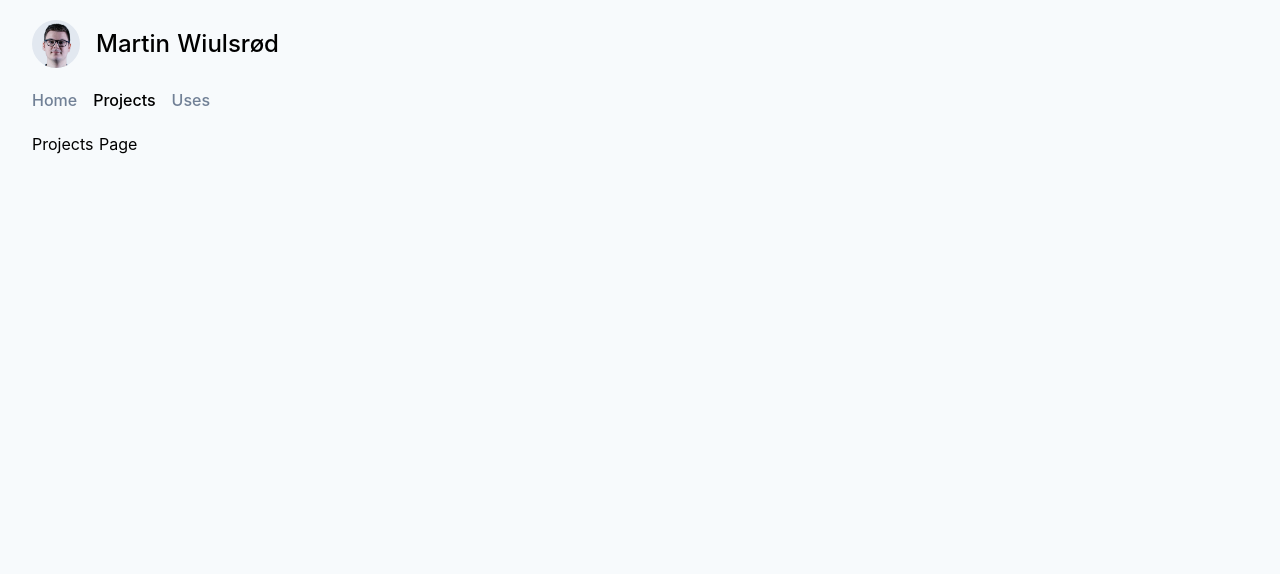
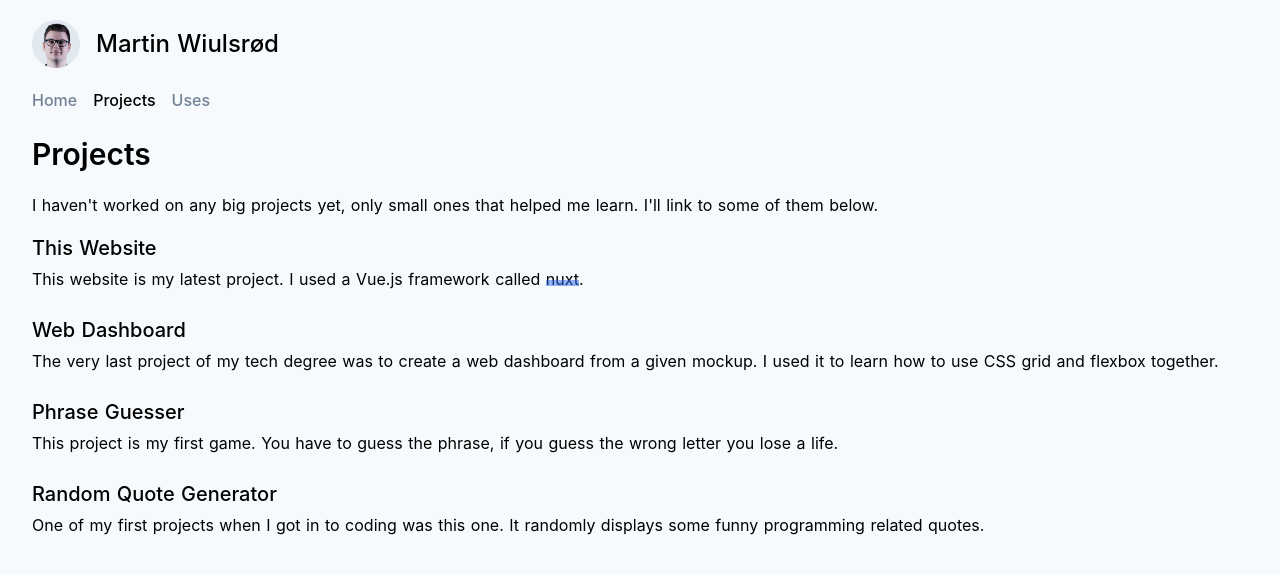
Before and after one commit to wiu753/martinwiu.com, a Nuxt app: page /projects in a window 1280 px wide. Shown: the top 574 px of the page. Built offline with nearby package versions, Linux system fonts and the light colour scheme.

Commit message:
Add content to projects page

```diff
--- /dev/null
+++ b/components/MeProject.vue
@@ -0,0 +1,19 @@
+<template>
+	<div>
+		<h2 class="text-xl mb-1 font-medium">
+			<a class="hover:underline" :href="githubLink">{{ title }}</a>
+		</h2>
+		<p class="mb-4">
+			<slot></slot>
+		</p>
+	</div>
+</template>
+
+<script>
+export default {
+	props: {
+		title: String,
+		githubLink: String,
+	},
+}
+</script>
--- a/pages/projects.vue
+++ b/pages/projects.vue
@@ -1,5 +1,35 @@
 <template>
-  <div>
-    <h1>Projects Page</h1>
-  </div>
+	<article>
+		<h1 class="text-3xl mb-4 font-semibold">Projects</h1>
+		<p class="mb-4">
+			I haven't worked on any big projects yet, only small ones that helped me
+			learn. I'll link to some of them below.
+		</p>
+		<MeProject class="mb-6" title="This Website" githubLink="https://github.com/wiu753/martinwiulsrod.me">
+			This website is my latest project. I used a Vue.js
+			framework called <a class="me-underline" href="https://nuxtjs.org/">nuxt</a>.
+		</MeProject>
+		<MeProject class="mb-6" title="Web Dashboard" githubLink="https://github.com/wiu753/web-dashboard">
+			The very last project of my tech degree was to create
+			a web dashboard from a given mockup. I used it to learn
+			how to use CSS grid and flexbox together.
+		</MeProject>
+		<MeProject class="mb-6" title="Phrase Guesser" githubLink="https://github.com/wiu753/phrase-guesser">
+			This project is my first game. You have to guess
+			the phrase, if you guess the wrong letter you lose a life.
+		</MeProject>
+		<MeProject class="mb-6" title="Random Quote Generator" githubLink="https://github.com/wiu753/random-quote-generator">
+			One of my first projects when I got in to coding was this one.
+			It randomly displays some funny programming related quotes.
+		</MeProject>
+	</article>
 </template>
+
+<script>
+import MeProject from '@/components/MeProject'
+export default {
+	components: {
+		MeProject,
+	},
+}
+</script>
```
